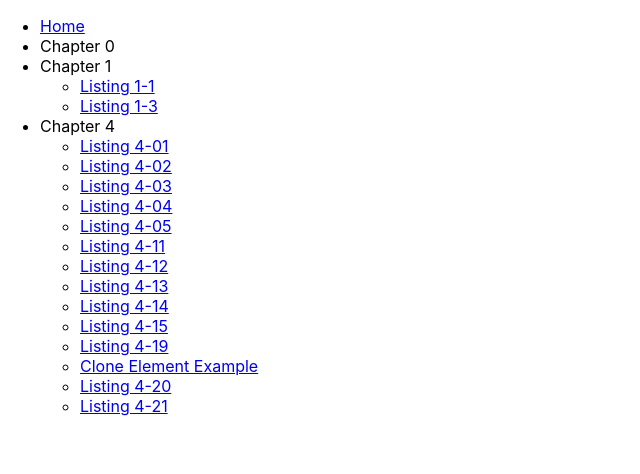
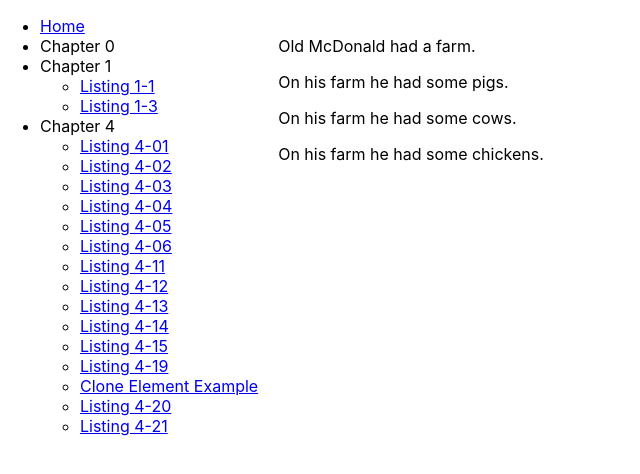
Before and after one commit to chrisminnick/react-js-foundations, a React (Create React App) app in the folder book-code-listings/: page /listing406 in a window 1280 px wide. Shown: the top 474 px of the page, without its empty margins (0-640 px from the left). Built offline with nearby package versions, Linux system fonts and the light colour scheme.

Commit message:
added listing 6

```diff
--- a/book-code-listings/src/App.js
+++ b/book-code-listings/src/App.js
@@ -11,6 +11,7 @@ import WelcomeTitle from './chapter04/WelcomeTitle';
 import Cart from './chapter04/ShoppingCart/Cart';
 import SingleComponentCart from './chapter04/ShoppingCart/SingleComponentCart';
 import Farms from './chapter04/Farm/Farms';
+import ImprovedFarms from './chapter04/Farm/ImprovedFarms';
 import Listing411 from './chapter04/Listing411';
 import Listing412 from './chapter04/Listing412';
 import BasicFigure from './chapter04/BasicFigure';
@@ -57,6 +58,9 @@ function App() {
                 </li>
                 <li>
                   <Link to="/listing405">Listing 4-05</Link>
+                </li>
+                <li>
+                  <Link to="/listing406">Listing 4-06</Link>
                 </li>
                 <li>
                   <Link to="/listing411">Listing 4-11</Link>
@@ -110,6 +114,9 @@ function App() {
           <Route path="/listing405">
             <Farms />
           </Route>
+          <Route path="/listing406">
+            <ImprovedFarms />
+          </Route>
           <Route path="/listing411">
             <Listing411 />
           </Route>
--- a/book-code-listings/src/chapter04/Farm/Farm.js
+++ b/book-code-listings/src/chapter04/Farm/Farm.js
@@ -4,6 +4,8 @@ export default function Farm(props){
     <div>
       <p>{props.farmer} had a farm.</p>
       <p>On his farm, he had some {props.animals[0]}.</p>
+      <p>On his farm, he had some {props.animals[1]}.</p>
+      <p>On his farm, he had some {props.animals[2]}.</p>
     </div>
     )
 
--- /dev/null
+++ b/book-code-listings/src/chapter04/Farm/ImprovedFarm.js
@@ -0,0 +1,12 @@
+export default function Farm(props){
+    let onHisFarm = [];
+    if(props.animals){
+        onHisFarm = props.animals.map((animal,index)=><p key={index}>On his farm he had some {animal}.</p>);
+    }
+    return (
+    <>
+      <p>{props.farmer} had a farm.</p>
+      {onHisFarm}
+    </>
+    )
+  }
--- /dev/null
+++ b/book-code-listings/src/chapter04/Farm/ImprovedFarms.js
@@ -0,0 +1,18 @@
+import {useState} from 'react';
+import ImprovedFarm from './ImprovedFarm';
+
+export default function ImprovedFarms(){
+  const initialFarms = [{
+      farmer:"Old McDonald",
+      animals:['pigs','cows','chickens']}];
+  const [farms] = useState(initialFarms);
+  return(
+    <>
+      {
+      farms?
+        farms.map((farm,index)=><ImprovedFarm key={index} farmer={farm.farmer} animals={farm.animals} />):
+        null
+      }
+    </>
+  )
+}
```
